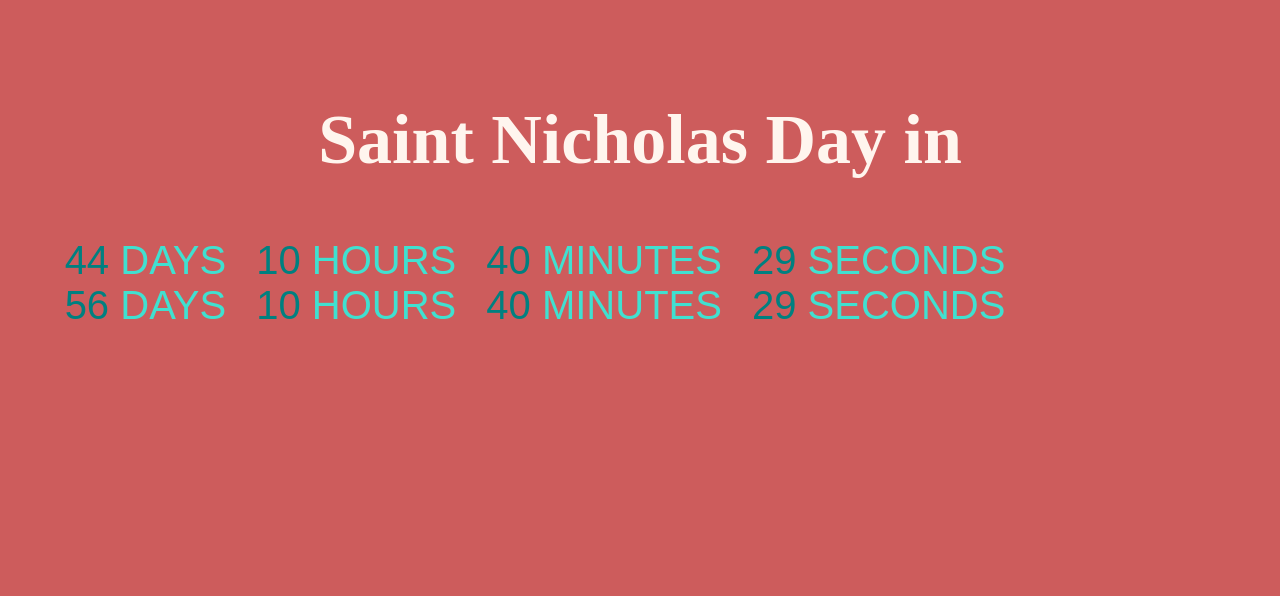
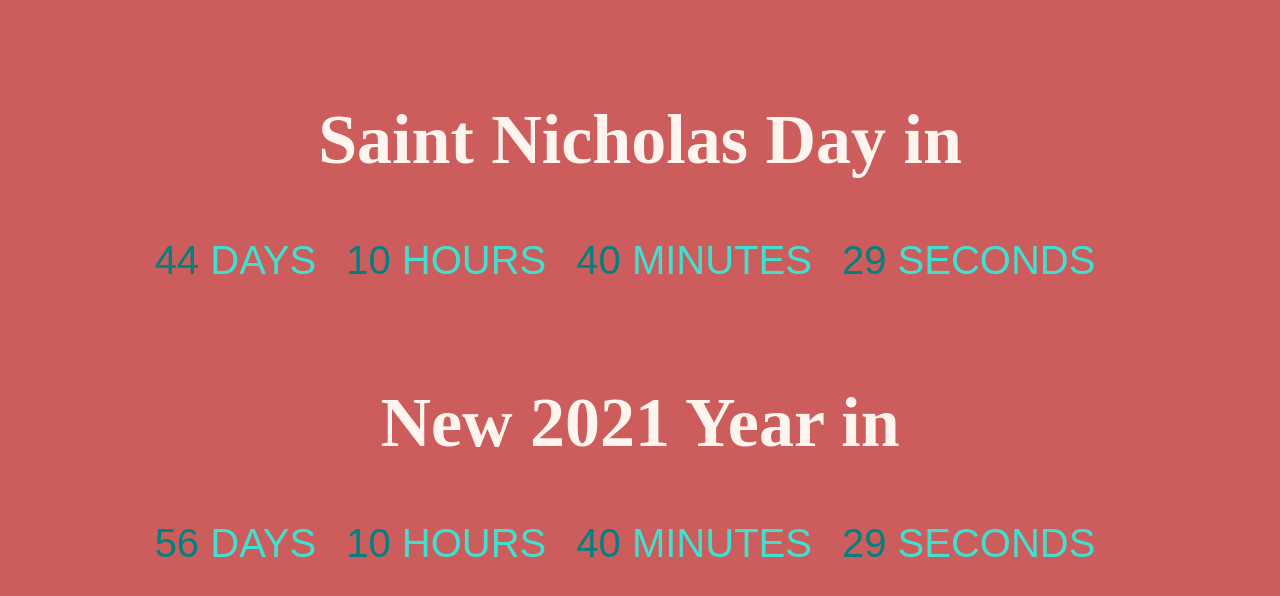
Before and after one commit to AlinaLeonova/goit-js-hw-11-timer, a plain HTML site: page index.html in a window 1280 px wide. Drawn offline with Linux system fonts and the light colour scheme.

Commit message:
fixed timer

```diff
--- a/index.html
+++ b/index.html
@@ -4,7 +4,7 @@
 <head>
     <meta charset="UTF-8">
     <meta name="viewport" content="width=device-width, initial-scale=1.0">
-    <title>Document</title>
+    <title>Timer</title>
     <link rel="stylesheet" href="./styles.css">
 </head>
 
@@ -32,8 +32,9 @@
             <span class="label">Seconds</span>
         </div>
     </div>
+
+    <h2 class="date">New 2021 Year in</h2>
 <div class="timer" id="timer-2">
-
         <div class="field">
             <span class="value" data-value="days">11</span>
             <span class="label">Days</span>
--- a/styles.css
+++ b/styles.css
@@ -22,7 +22,6 @@ body{
     font-family: Arial, Helvetica, sans-serif;
     color: turquoise;
    text-transform: uppercase;
-   width: 1000px;
 }
 
 .field {
```
